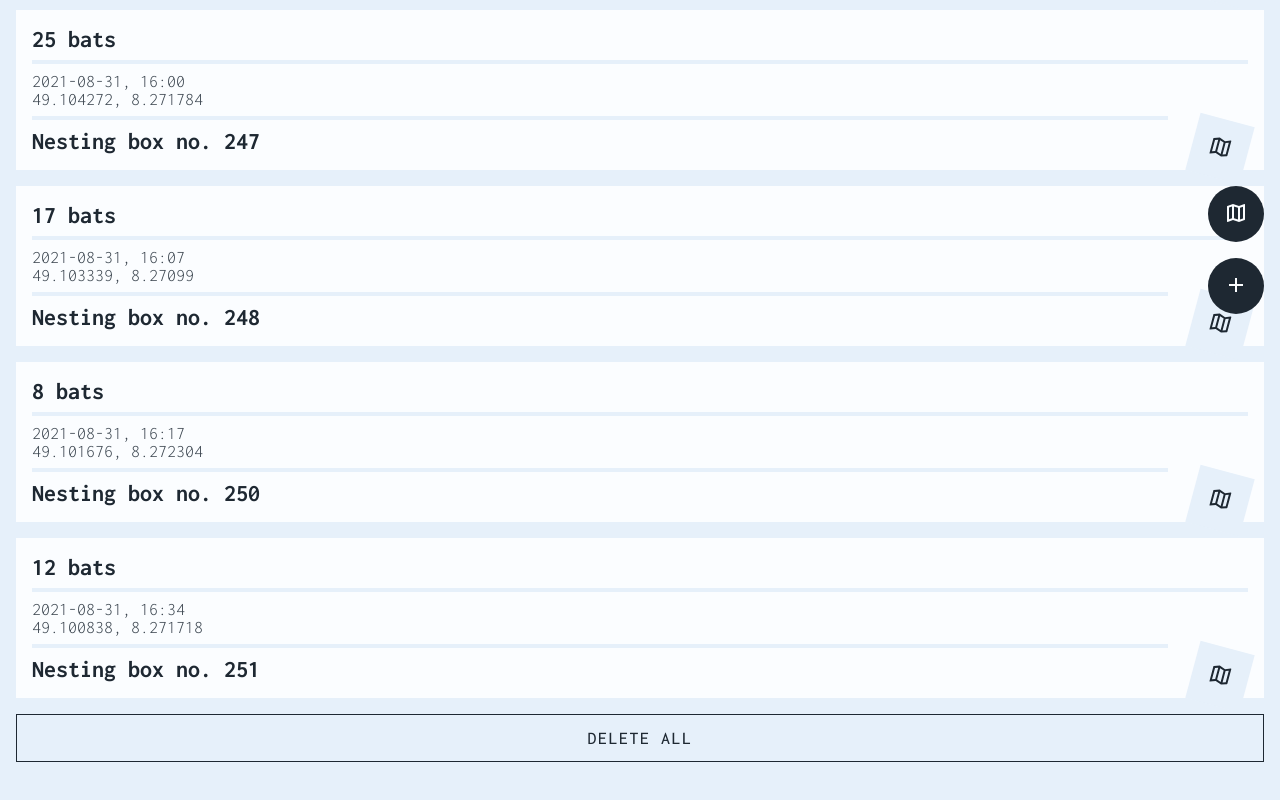
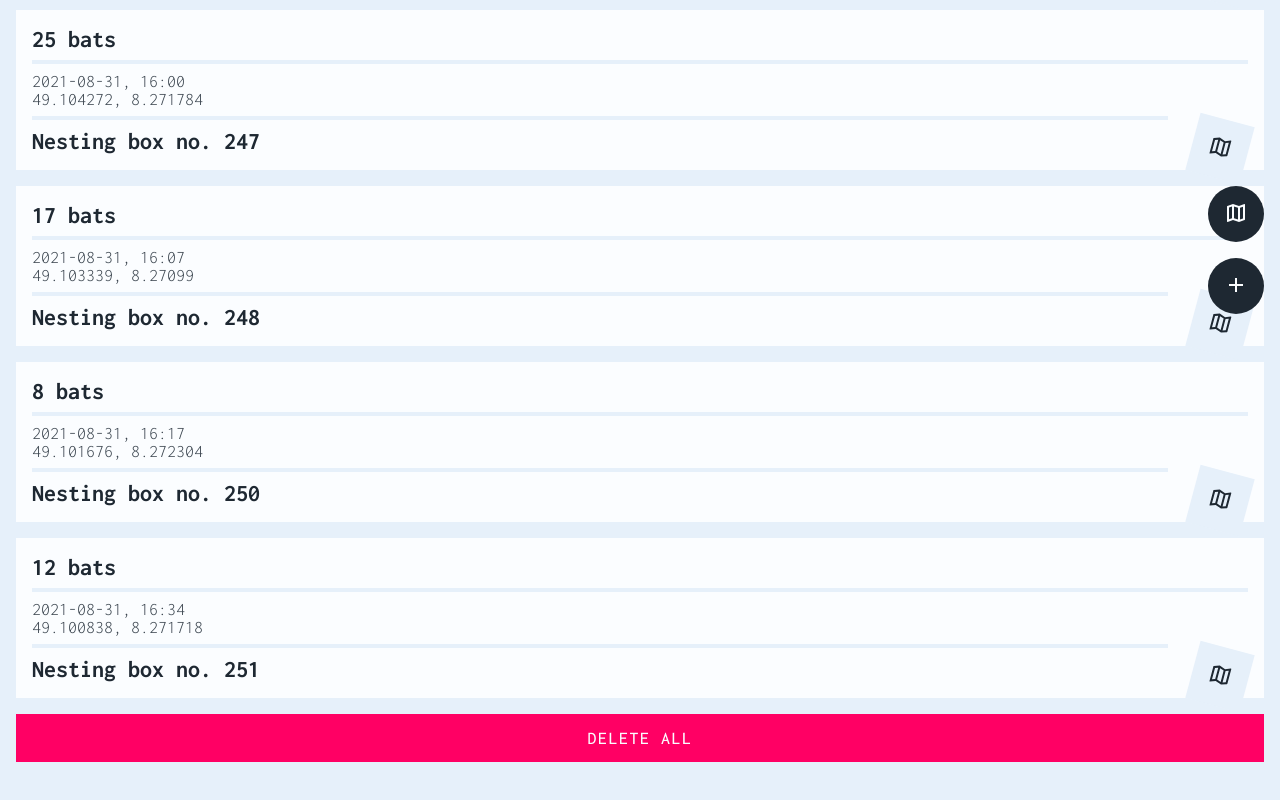
Before and after one commit to gacsphere/capstone-project, a Next.js app: page / in a window 1280 px wide. Shown: the part 470-1270 px from the top of the page. Built offline with nearby package versions, Linux system fonts and the light colour scheme.

Commit message:
change button css to alert

```diff
--- a/components/Cards.js
+++ b/components/Cards.js
@@ -45,7 +45,9 @@ export default function Cards({
             );
           }
         })}
-        <Button onClick={() => deleteAll()}>delete all</Button>
+        <Button isAlert onClick={() => deleteAll()}>
+          delete all
+        </Button>
       </CardList>
     </>
   );
```
